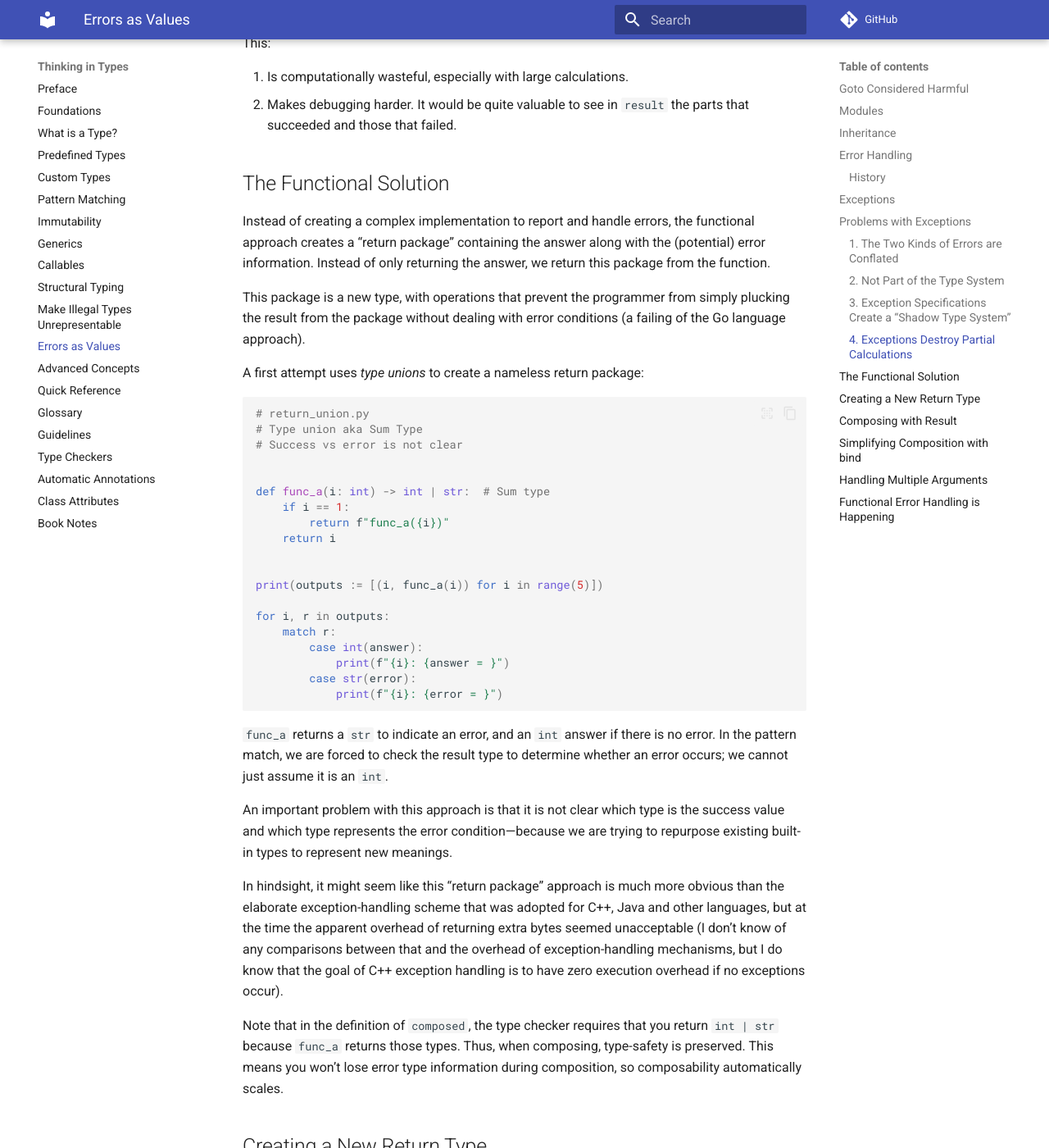
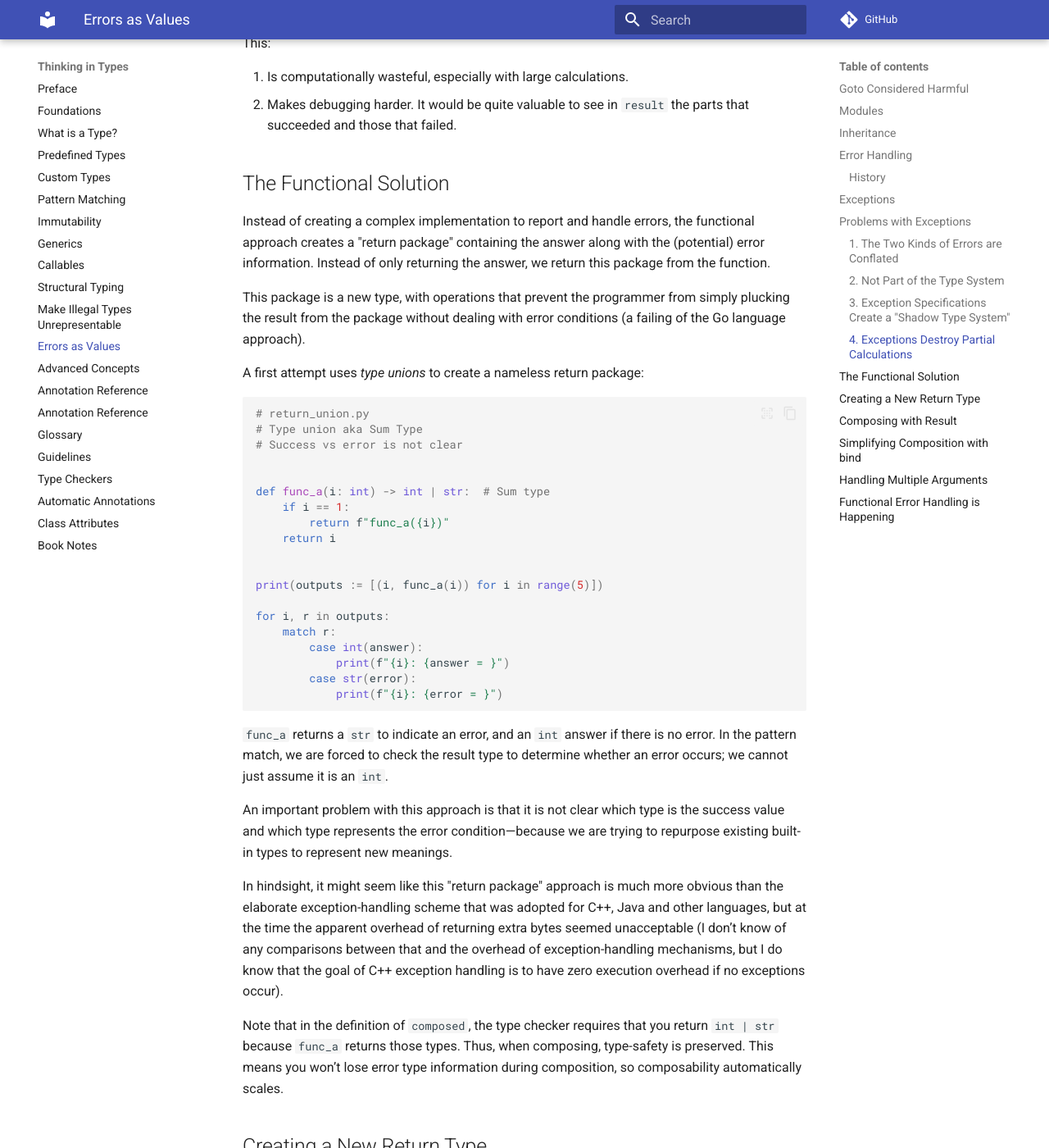
Before and after one commit to ThinkingInTypes/ThinkingInTypes.github.io, an MkDocs documentation site: the page built from Chapters/12_Errors_as_Values.md, in a window 1280 px wide and 1400 px high, scrolled down 6974 px. Shown: the whole window at 82% size. Built offline with MkDocs 1.6.1 and Material for MkDocs 9.7.7, drawn with Linux system fonts in a browser that asks for light colours; comment, search, counter and statistics services are not loaded; some of the changed text lies outside the part shown.

Commit message:
reorg and fix appendix table

````diff
--- a/Chapters/12_Errors_as_Values.md
+++ b/Chapters/12_Errors_as_Values.md
@@ -2,13 +2,14 @@
 
 > *Most of what we've been working towards in programming—whether we are aware of it or not—is composability.*
 
-Discovering the meaning of composability is part of this path—there are different definitions depending on the programming language paradigm under scrutiny.
+Discovering the meaning of composability is part of this path--there are different definitions depending on the programming language paradigm under scrutiny.
 Here’s my definition:
 
 > The ability to assemble bigger pieces from smaller pieces.
 
-This is less-precise than some definitions.
-For example, composition in object-oriented programming means “putting objects inside other objects.” When dealing with functions, composability means “calling functions within other functions.” Both definitions fit my overall definition; they achieve the same goal but in different specific ways.
+This is less precise than some definitions.
+For example, composition in object-oriented programming means "putting objects inside other objects."
+When dealing with functions, composability means "calling functions within other functions." Both definitions fit my overall definition; they achieve the same goal but in different specific ways.
 
 To enable the easy construction of programs, we need to be able to effortlessly assemble components in the same way that a child assembles Legos—by simply sticking them together, without requiring extra activities.
 On top of that, such assemblages become their own components that can be stuck together just as easily.
@@ -114,7 +115,7 @@
 > *Who is responsible for error handling, the OS or the language?*
 
 Since every program has the potential for errors, it initially seemed obvious that this activity should be the domain of the operating system.
-Some early operating systems allowed the program to invoke an error which would then jump to the operating system, and a few OSes even experimented with the ability to “resume” back to the point where the error occurred, so the handler could fix the problem and continue processing.
+Some early operating systems allowed the program to invoke an error which would then jump to the operating system, and a few OSes even experimented with the ability to "resume" back to the point where the error occurred, so the handler could fix the problem and continue processing.
 Notably, these systems did not find success and resumption was removed.
 
 Further experiments eventually made it clear that the language needed primary responsibility for error reporting and handling (there are a few special cases, such as out-of-memory errors, which must still be handled by the OS).
@@ -131,7 +132,7 @@
 There were different language implementations of exceptions:
 
 - Lisp (was this the origin of language-based exceptions?). Possibly ironic as Lisp is the first functional language.
-- BASIC had “On Error Go To” (and “resume”?)
+- BASIC had "On Error Go To" (and "resume"?)
 - Pascal
 - C++
 - Java created checked exceptions, which must be explicitly dealt with in your code, and runtime exceptions, which could be ignored.
@@ -179,11 +180,11 @@
 When errors are included in the type system, you can know all the errors that can occur just by looking at the type information.
 If a library component adds a new error then that must be reflected in that component’s type signature, which means that the code using it immediately knows that it is no longer covering all the error conditions, and will produce type errors until it is fixed.
 
-### 3. Exception Specifications Create a “Shadow Type System”
+### 3. Exception Specifications Create a "Shadow Type System"
 
 Languages like C++ and Java attempted to add notation indicating the exceptions that might emerge from a function call.
 This was well-intentioned and seems to produce the necessary information the client programmer needs to handle errors.
-The fundamental problem was that this created an alternate or “shadow” type system that doesn’t follow the same rules as the primary type system.
+The fundamental problem was that this created an alternate or "shadow" type system that doesn’t follow the same rules as the primary type system.
 To make the shadow type system work, its rules were warped to the point where it became effectively useless (a discovery that has taken years to realize).
 
 C++ exception specifications were originally optional and not statically type-checked.
@@ -230,7 +231,7 @@
 
 ## The Functional Solution
 
-Instead of creating a complex implementation to report and handle errors, the functional approach creates a “return package” containing the answer along with the (potential) error information.
+Instead of creating a complex implementation to report and handle errors, the functional approach creates a "return package" containing the answer along with the (potential) error information.
 Instead of only returning the answer, we return this package from the function.
 
 This package is a new type, with operations that prevent the programmer from simply plucking the result from the package without dealing with error conditions (a failing of the Go language approach).
@@ -264,7 +265,7 @@
 
 An important problem with this approach is that it is not clear which type is the success value and which type represents the error condition—because we are trying to repurpose existing built-in types to represent new meanings.
 
-In hindsight, it might seem like this “return package” approach is much more obvious than the elaborate exception-handling scheme that was adopted for C++, Java and other languages, but at the time the apparent overhead of returning extra bytes seemed unacceptable (I don’t know of any comparisons between that and the overhead of exception-handling mechanisms, but I do know that the goal of C++ exception handling is to have zero execution overhead if no exceptions occur).
+In hindsight, it might seem like this "return package" approach is much more obvious than the elaborate exception-handling scheme that was adopted for C++, Java and other languages, but at the time the apparent overhead of returning extra bytes seemed unacceptable (I don’t know of any comparisons between that and the overhead of exception-handling mechanisms, but I do know that the goal of C++ exception handling is to have zero execution overhead if no exceptions occur).
 
 Note that in the definition of `composed`, the type checker requires that you return `int | str` because `func_a` returns those types.
 Thus, when composing, type-safety is preserved.
@@ -273,7 +274,7 @@
 ## Creating a New Return Type
 
 We now have the unfortunate situation that `outputs` contains multiple types: both `int` and `str`.
-The solution is to create a new type that unifies the “answer” and “error” types.
+The solution is to create a new type that unifies the "answer" and "error" types.
 We’ll call this `Result` and define it using generics to make it universally applicable:
 
 ```python
@@ -407,7 +408,7 @@
 If it succeeds, it is a `Success` which contains an `unwrap` method that is used to extract the answer from that calculation—if you look back at `Result`, you’ll see that it returns the `ANSWER` type so its use can be properly type-checked.
 
 This means that any failure during a sequence of composed function calls will short-circuit out of `composed`, returning a `Failure` that tells you exactly what happened, and that you must decide what to do with.
-You can’t just ignore it and assume that it will “bubble up” until it finds an appropriate handler.
+You can’t just ignore it and assume that it will "bubble up" until it finds an appropriate handler.
 You are forced to deal with it at the point of origin, which is typically when you know the most about an error.
 
 ## Simplifying Composition with `bind`
@@ -479,7 +480,7 @@
 The `bind` method is called on that `Result`, passing it the next function we want to call (`func_b`) as an argument.
 The return value of `bind` is *also* a `Result`, so we can call `bind` again upon that `Result`, passing it the third function we want to call (`func_c`), and so on.
 
-At each “chaining point” in `func_a(i).bind(func_b).bind(func_c).bind(func_d)`, `bind` checks the `Result` type to see if it `Success`.
+At each "chaining point" in `func_a(i).bind(func_b).bind(func_c).bind(func_d)`, `bind` checks the `Result` type to see if it `Success`.
 If so, it passes the result `answer` from that call as the argument to the next function in the chain.
 If not, that means `self` is a `Failure` object (containing specific error information), so all it needs to do is `return self`.
 The next call in the chain sees that the returned type is `Failure`, so it doesn’t try to apply the next function but just (again) returns the `Failure`.
@@ -492,7 +493,7 @@
 The most popular Python library that includes this extra functionality is [Returns](https://github.com/dry-python/returns).
 `Returns` includes other features, but we will only focus on  `Result`.
 
-What if you need to create a `composed` function that takes multiple arguments? For this, we use something called “do notation,” which you access using `Result.do`:
+What if you need to create a `composed` function that takes multiple arguments? For this, we use something called "do notation," which you access using `Result.do`:
 
 ```python
 # multiple_arguments.py
@@ -525,7 +526,7 @@
 pprint([(args, composed(*args)) for args in inputs])
 ```
 
-`Returns` provides a `@safe` decorator that you see applied to the “plain” function `func_b`.
+`Returns` provides a `@safe` decorator that you see applied to the "plain" function `func_b`.
 This changes the normal `int` return type into a `Result` that includes `int` for the `Success` type but is also somehow able to recognize that the division might produce a `ZeroDivisionError` and include that in the `Failure` type.
 In addition, `@safe` is apparently catching the exception and converting it to the `ZeroDivisionError` returned as the information object in the `Failure` object.
 `@safe` is a helpful tool when converting exception-throwing code into error-returning code.
@@ -546,7 +547,7 @@
 ## Functional Error Handling is Happening
 
 Functional error handling has already appeared in languages like Rust, Kotlin, and recent versions of C++ support these combined answer-error result types, with associated unpacking operations.
-In these languages, errors become part of the type system and it is far more difficult for an error to “slip through the cracks.”
+In these languages, errors become part of the type system and it is far more difficult for an error to "slip through the cracks."
 
 Python has only been able to support functional error handling since the advent of typing and type checkers, and it doesn’t provide any direct language or library constructs for this.
 The benefits of better error handling and robust composability make it worth adopting a library like `Results`.
--- a/mkdocs.yml
+++ b/mkdocs.yml
@@ -38,10 +38,11 @@
   - 11_Make_Illegal_Types_Unrepresentable.md
   - 12_Errors_as_Values.md
   - 13_Advanced_Concepts.md
-  - A1_Quick_Reference.md
-  - A2_Glossary.md
-  - A3_Guidelines.md
-  - A4_Type_Checkers.md
-  - A5_Automatic_Annotations.md
-  - A6_Class_Attributes.md
-  - A7_Book_Notes.md
+  - A1_Annotation_Reference.md
+  - A2_Annotation_Reference.md
+  - A3_Glossary.md
+  - A4_Guidelines.md
+  - A5_Type_Checkers.md
+  - A6_Automatic_Annotations.md
+  - A7_Class_Attributes.md
+  - A8_Book_Notes.md
````
Also changed, not shown: Chapters/A1_Annotation_Reference.md (added, +16 -0 lines), Chapters/A2_Annotation_Reference.md (renamed from Chapters/A1_Quick_Reference.md, +2 -2 lines), Chapters/A3_Glossary.md (renamed from Chapters/A2_Glossary.md), Chapters/A4_Guidelines.md (renamed from Chapters/A3_Guidelines.md), Chapters/A5_Type_Checkers.md (renamed from Chapters/A4_Type_Checkers.md), Chapters/A6_Automatic_Annotations.md (renamed from Chapters/A5_Automatic_Annotations.md), Chapters/A7_Class_Attributes.md (renamed from Chapters/A6_Class_Attributes.md), Chapters/A8_Book_Notes.md (renamed from Chapters/A7_Book_Notes.md).
